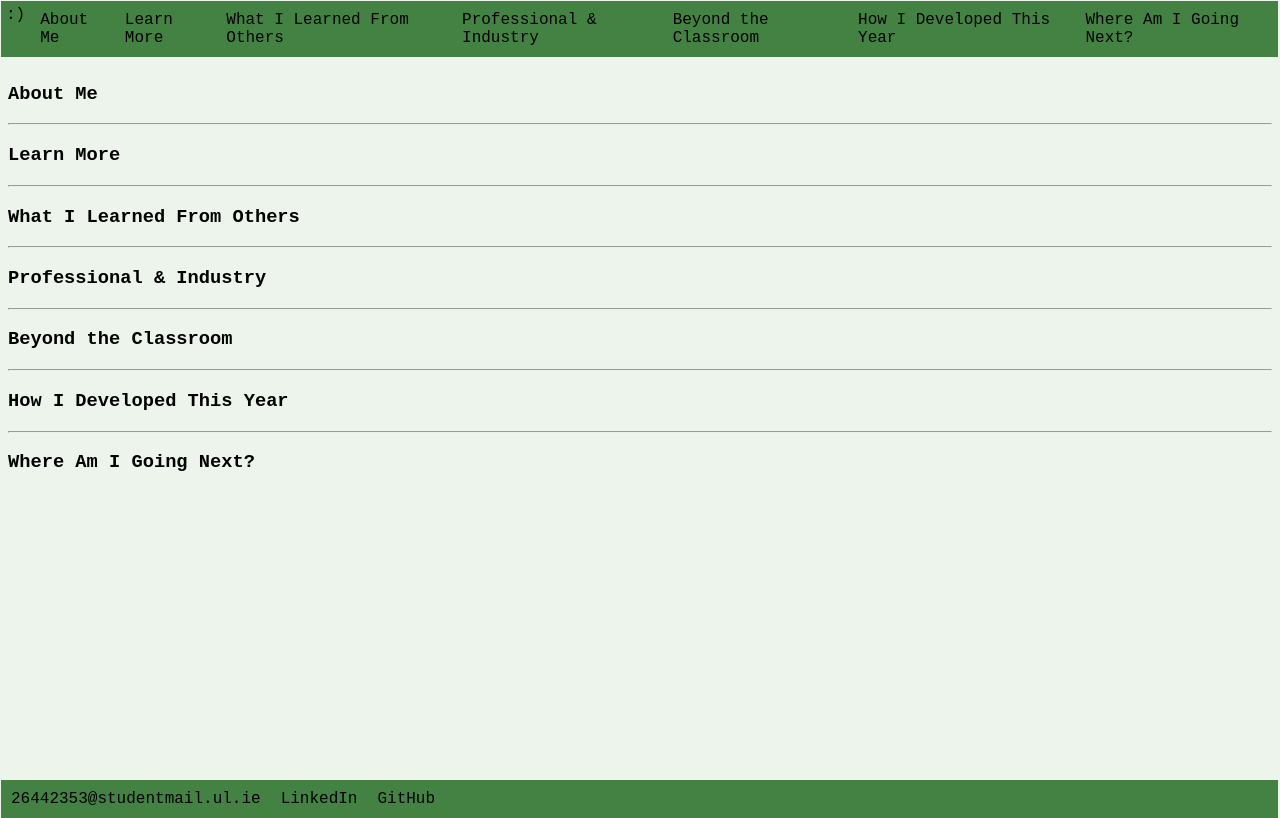
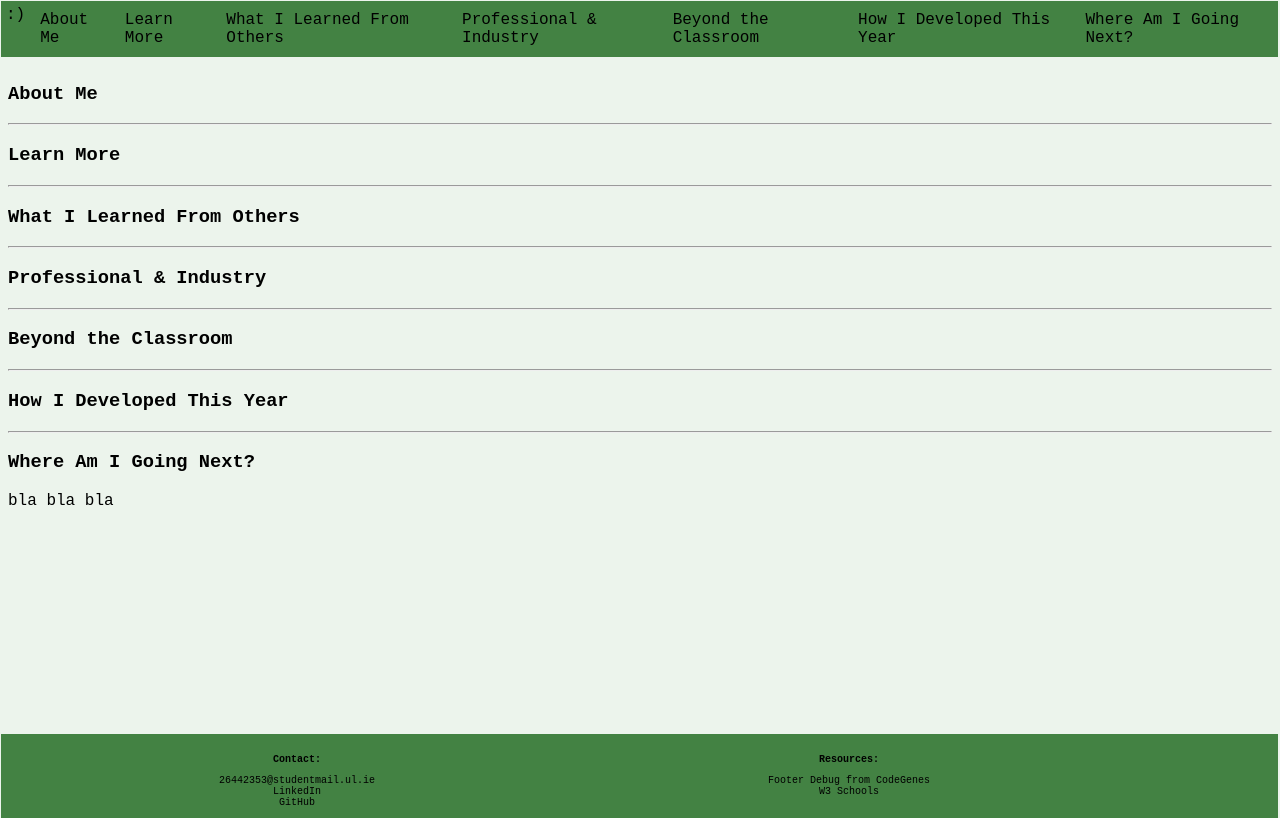
Before and after one commit to AnastasiaC10/portfolio, a plain HTML site: page index.html in a window 1280 px wide. Drawn offline with Linux system fonts and the light colour scheme.

Commit message:
feat: split footer into contacts and resources list

```diff
--- a/index.html
+++ b/index.html
@@ -42,10 +42,8 @@
         <div id="learn-more"> <!--10%-->
             <h3>Learn More</h3>
             <!--
-                This section is intended for students to
-                communicate their professional identity,
-                values, strengths, and aspirations. This
-                could include information relating to:
+                This section is intended for students to communicate their professional identity, values, strengths, and aspirations.
+                This could include information relating to:
                 • Professional biography
                 • Career interests
                 • Key strengths
@@ -78,8 +76,8 @@
         <div id="prof-industry"> <!--10%-->
             <h3>Professional & Industry</h3>
             <!--
-            A reflection on your participation in Career Connect (Tines Hackathon) and any related
-            networking, hackathon or employer engagement activities
+            A reflection on your participation in Career Connect (Tines Hackathon)
+            and any related networking, hackathon or employer engagement activities
             -->
             <!--
                 • Your expectations before the event
@@ -143,6 +141,7 @@
 
         <div id="where-next"> <!--10%, 200-300 words-->
             <h3>Where Am I Going Next?</h3>
+            bla bla bla
             <!--
                 Include a list of 5-10 resources that will support your future career development.
                 These may include:
@@ -172,10 +171,16 @@
             contact info (github, linkedIn links)
             credits for any images, other people's code, etc.
         -->
-        <ul>
+        <ul id="contact">
+            <p><b>Contact:</b></p>
             <li><a href="26442353@studentmail.ul.ie">26442353@studentmail.ul.ie</a></li>
             <li><a href="https://www.linkedin.com/in/anastasia-currie/">LinkedIn</a></li>
             <li><a href="https://github.com/AnastasiaC10">GitHub</a></li>
+        </ul>
+        <ul id="resources">
+            <p><b>Resources:</b></p>
+            <li><a href="https://www.codegenes.net/blog/how-to-fix-a-footer-overlapping-content/#why-do-footers-overlap-content-common-causes">Footer Debug from CodeGenes</a></li>
+            <li><a href="https://www.w3schools.com">W3 Schools</a></li>
         </ul>
     </div>
 
--- a/style.css
+++ b/style.css
@@ -22,7 +22,7 @@ body {
     padding: 5px;
 }
 
-ul.navlinks, #footer ul {
+ul.navlinks {
     list-style-type: none;
     display: flex;
     margin: 0;
@@ -30,7 +30,7 @@ ul.navlinks, #footer ul {
     overflow: hidden;
 }
 
-ul.navlinks li a, #footer li a {
+ul.navlinks li a {
     float: left;
     display: block;
     padding: 10px;
@@ -49,6 +49,25 @@ ul.navlinks li a:hover, #footer a:hover {
     top: 10px;
     width: 101%;
     text-align: center;
+    display: flex;
+    font-size: 10px;
+}
+
+#footer ul {
+    list-style-type: none;
+}
+
+#footer li a {
+    text-decoration: none;
+    color: black;
+}
+
+#footer #contact {
+    width: 40vw;
+}
+
+#footer #resources {
+    width: 40vw;
 }
 
 .sections {
```
